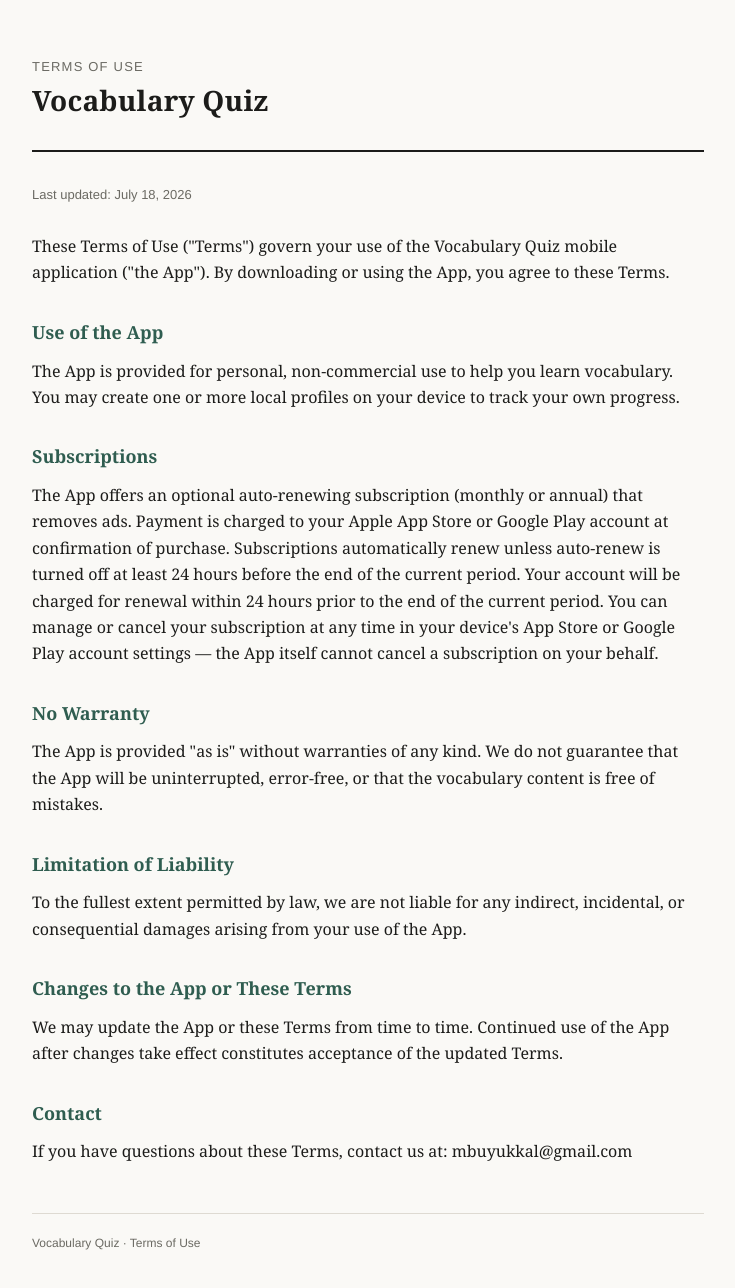
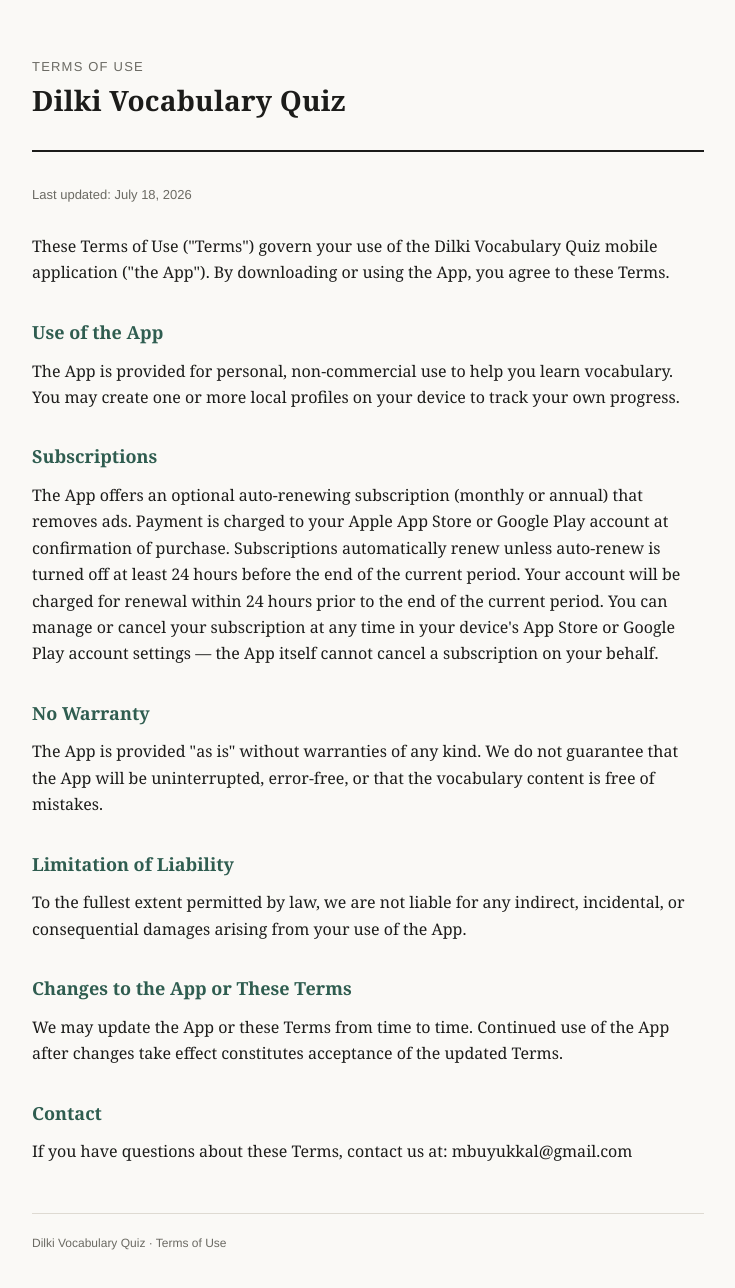
Before and after one commit to mbuyukkal/terms-of-use, a plain HTML site: page vocabularyquiz/index.html in a window 1280 px wide. Shown: the whole page, without its empty margins (272-1007 px from the left). Drawn offline with Linux system fonts and the light colour scheme.

Commit message:
Update terms-of-use-vocabulary-quiz.html

```diff
--- a/vocabularyquiz/index.html
+++ b/vocabularyquiz/index.html
@@ -72,11 +72,11 @@
 
   <header>
     <div class="sub">Terms of Use</div>
-    <h1>Vocabulary Quiz</h1>
+    <h1>Dilki Vocabulary Quiz</h1>
   </header>
 
   <div class="meta">Last updated: July 18, 2026</div>
-  <p>These Terms of Use ("Terms") govern your use of the Vocabulary Quiz mobile application ("the App"). By downloading or using the App, you agree to these Terms.</p>
+  <p>These Terms of Use ("Terms") govern your use of the Dilki Vocabulary Quiz mobile application ("the App"). By downloading or using the App, you agree to these Terms.</p>
 
   <h2>Use of the App</h2>
   <p>The App is provided for personal, non-commercial use to help you learn vocabulary. You may create one or more local profiles on your device to track your own progress.</p>
@@ -97,7 +97,7 @@
   <p>If you have questions about these Terms, contact us at: mbuyukkal@gmail.com</p>
 
   <footer>
-    <div>Vocabulary Quiz · Terms of Use</div>
+    <div>Dilki Vocabulary Quiz · Terms of Use</div>
   </footer>
 
 </div>
```
